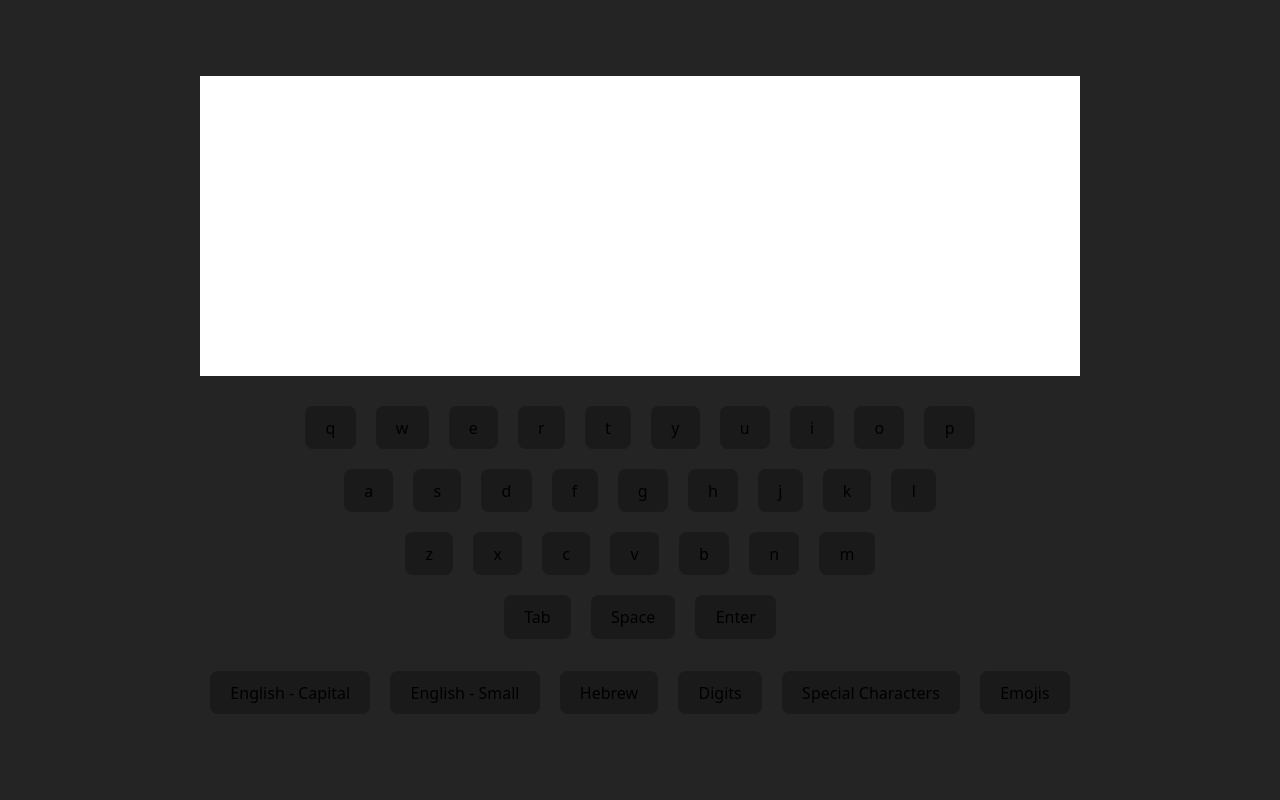
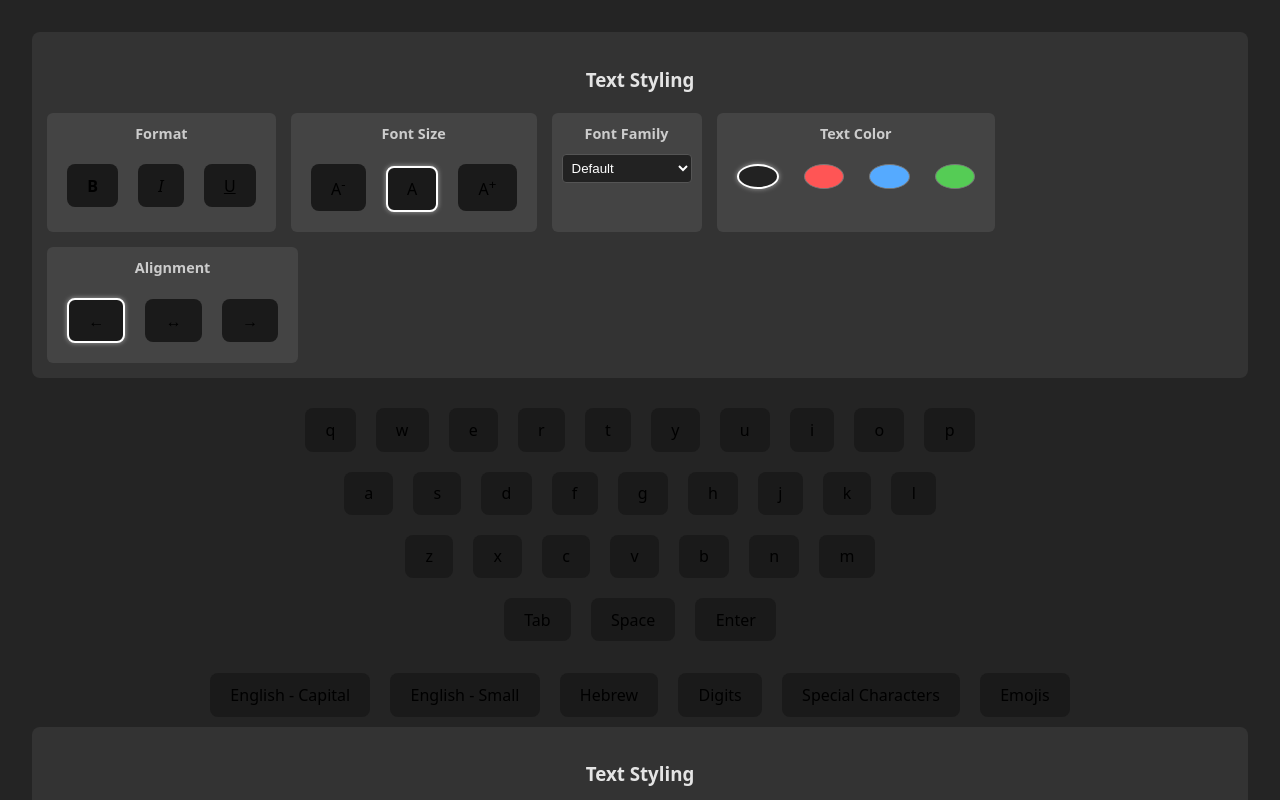
Before and after one commit to DvirFar/TextEditorReact, a React (Vite) app: page / in a window 1280 px wide. Shown: the top 800 px of the page. Built offline with nearby package versions, Linux system fonts and the light colour scheme.

Commit message:
added special options

```diff
--- a/src/App.jsx
+++ b/src/App.jsx
@@ -1,20 +1,29 @@
 import { useState } from 'react'
 import TextArea from './components/TextArea'
 import EditArea from './components/EditArea'
+import { TextFormatterProvider } from './components/TextFormatter'
 import './App.css'
 
 function App() {
   const [text, setText] = useState('')
+  const [formattedSegments, setFormattedSegments] = useState([])
 
   function handleClick(value) {
     setText(text + value);
   }
 
   return (
-    <>
-      <TextArea text={text} />
-      <EditArea onKeyEvent={(val) => handleClick(val)} />
-    </>
+    <TextFormatterProvider>
+      <TextArea text={text} formattedSegments={formattedSegments} />
+      <EditArea
+        onKeyEvent={(val) => handleClick(val)}
+        onStyleApply={(style) => {
+          // This function would be implemented to apply styles to selected text
+          // For now it's a placeholder as the existing functionality focuses on adding text
+          console.log("Style applied:", style);
+        }}
+      />
+    </TextFormatterProvider>
   )
 }
 
--- a/src/components/EditArea.jsx
+++ b/src/components/EditArea.jsx
@@ -1,11 +1,20 @@
 import StyleArea from "./StyleArea";
 import KeyboardArea from "./KeyboardArea";
 import SpecialEditsArea from "./SpecialEditsArea";
+import { useFormatting } from "./TextFormatter";
 
 function EditArea(props) {
+    const { toggleFormat } = useFormatting();
+
+    const handleStyleChange = (styleType) => {
+        toggleFormat(styleType);
+        if (props.onStyleApply) {
+            props.onStyleApply(styleType);
+        }
+    };
 
     return <>
-        <StyleArea />
+        <StyleArea onStyleChange={handleStyleChange} />
         <KeyboardArea onKeyEvent={(val) => props.onKeyEvent(val)} />
         <SpecialEditsArea />
     </>
--- a/src/components/StyleArea.jsx
+++ b/src/components/StyleArea.jsx
@@ -1,7 +1,124 @@
+import styles from './StyleArea.module.css';
+import { useFormatting } from './TextFormatter';
 
+function StyleArea(props) {
+    const { formatting, toggleFormat } = useFormatting();
 
-function StyleArea() {
-    return <></>
+    const handleStyleClick = (style) => {
+        toggleFormat(style);
+        if (props.onStyleChange) {
+            props.onStyleChange(style);
+        }
+    };
+
+    return (
+        <div className={styles.styleArea}>
+            <h3>Text Styling</h3>
+            <div className={styles.styleOptions}>
+                <div className={styles.styleGroup}>
+                    <h4>Format</h4>
+                    <button
+                        className={formatting.bold ? styles.active : ''}
+                        onClick={() => handleStyleClick('bold')}
+                    >
+                        <span className={styles.bold}>B</span>
+                    </button>
+                    <button
+                        className={formatting.italic ? styles.active : ''}
+                        onClick={() => handleStyleClick('italic')}
+                    >
+                        <span className={styles.italic}>I</span>
+                    </button>
+                    <button
+                        className={formatting.underline ? styles.active : ''}
+                        onClick={() => handleStyleClick('underline')}
+                    >
+                        <span className={styles.underline}>U</span>
+                    </button>
+                </div>
+
+                <div className={styles.styleGroup}>
+                    <h4>Font Size</h4>
+                    <button
+                        className={formatting.fontSize === 'small' ? styles.active : ''}
+                        onClick={() => handleStyleClick('small')}
+                    >
+                        A<sup>-</sup>
+                    </button>
+                    <button
+                        className={formatting.fontSize === 'medium' ? styles.active : ''}
+                        onClick={() => handleStyleClick('medium')}
+                    >
+                        A
+                    </button>
+                    <button
+                        className={formatting.fontSize === 'large' ? styles.active : ''}
+                        onClick={() => handleStyleClick('large')}
+                    >
+                        A<sup>+</sup>
+                    </button>
+                </div>
+
+                <div className={styles.styleGroup}>
+                    <h4>Font Family</h4>
+                    <select
+                        value={formatting.fontFamily}
+                        onChange={(e) => handleStyleClick(e.target.value)}
+                    >
+                        <option value="default">Default</option>
+                        <option value="serif">Serif</option>
+                        <option value="sans-serif">Sans-serif</option>
+                        <option value="monospace">Monospace</option>
+                        <option value="cursive">Cursive</option>
+                    </select>
+                </div>
+
+                <div className={styles.styleGroup}>
+                    <h4>Text Color</h4>
+                    <div className={styles.colorPicker}>
+                        <button
+                            className={`${styles.colorBtn} ${styles.blackText} ${formatting.color === 'black' ? styles.active : ''}`}
+                            onClick={() => handleStyleClick('black')}
+                        />
+                        <button
+                            className={`${styles.colorBtn} ${styles.redText} ${formatting.color === 'red' ? styles.active : ''}`}
+                            onClick={() => handleStyleClick('red')}
+                        />
+                        <button
+                            className={`${styles.colorBtn} ${styles.blueText} ${formatting.color === 'blue' ? styles.active : ''}`}
+                            onClick={() => handleStyleClick('blue')}
+                        />
+                        <button
+                            className={`${styles.colorBtn} ${styles.greenText} ${formatting.color === 'green' ? styles.active : ''}`}
+                            onClick={() => handleStyleClick('green')}
+                        />
+                    </div>
+                </div>
+
+                <div className={styles.styleGroup}>
+                    <h4>Alignment</h4>
+                    <button
+                        className={formatting.alignment === 'left' ? styles.active : ''}
+                        onClick={() => handleStyleClick('left')}
+                    >
+                        ←
+                    </button>
+                    <button
+                        className={formatting.alignment === 'center' ? styles.active : ''}
+                        onClick={() => handleStyleClick('center')}
+                    >
+                        ↔
+                    </button>
+                    <button
+                        className={formatting.alignment === 'right' ? styles.active : ''}
+                        onClick={() => handleStyleClick('right')}
+                    >
+                        →
+                    </button>
+                </div>
+            </div>
+        </div>
+    );
 }
 
 export default StyleArea;
--- /dev/null
+++ b/src/components/StyleArea.module.css
@@ -0,0 +1,80 @@
+.styleArea {
+    background-color: #333;
+    border-radius: 8px;
+    padding: 15px;
+    margin-bottom: 20px;
+}
+
+.styleOptions {
+    display: flex;
+    flex-wrap: wrap;
+    gap: 15px;
+}
+
+.styleGroup {
+    background-color: #444;
+    border-radius: 6px;
+    padding: 10px;
+    min-width: 130px;
+}
+
+.styleGroup h4 {
+    margin: 0 0 10px 0;
+    font-size: 0.9em;
+    color: #ccc;
+}
+
+.bold {
+    font-weight: bold;
+}
+
+.italic {
+    font-style: italic;
+}
+
+.underline {
+    text-decoration: underline;
+}
+
+.colorPicker {
+    display: flex;
+    gap: 5px;
+}
+
+.colorBtn {
+    width: 25px;
+    height: 25px;
+    border-radius: 50%;
+    border: 1px solid #777;
+    cursor: pointer;
+}
+
+.blackText {
+    background-color: #222;
+}
+
+.redText {
+    background-color: #ff5555;
+}
+
+.blueText {
+    background-color: #55aaff;
+}
+
+.greenText {
+    background-color: #55cc55;
+}
+
+.active {
+    border: 2px solid #fff;
+    box-shadow: 0 0 5px rgba(255, 255, 255, 0.5);
+}
+
+.styleGroup select {
+    background-color: #222;
+    color: white;
+    border: 1px solid #555;
+    border-radius: 4px;
+    padding: 5px;
+    width: 100%;
+}
--- a/src/components/TextArea.jsx
+++ b/src/components/TextArea.jsx
@@ -1,9 +1,23 @@
-import styles from './TextArea.module.css';
+import StyleArea from "./StyleArea";
+import KeyboardArea from "./KeyboardArea";
+import SpecialEditsArea from "./SpecialEditsArea";
+import { useFormatting } from "./TextFormatter";
 
-function TextArea(props) {
-    return <div className={styles.textarea}>
-        {props.text}
-    </div>
+function EditArea(props) {
+    const { toggleFormat } = useFormatting();
+
+    const handleStyleChange = (styleType) => {
+        toggleFormat(styleType);
+        if (props.onStyleApply) {
+            props.onStyleApply(styleType);
+        }
+    };
+
+    return <>
+        <StyleArea onStyleChange={handleStyleChange} />
+        <KeyboardArea onKeyEvent={(val) => props.onKeyEvent(val)} />
+        <SpecialEditsArea />
+    </>
 }
 
-export default TextArea;
+export default EditArea;
--- /dev/null
+++ b/src/components/TextFormatter.jsx
@@ -0,0 +1,72 @@
+import React, { createContext, useState, useContext } from 'react';
+
+// Create a context for text formatting
+export const FormattingContext = createContext();
+
+export function useFormatting() {
+    return useContext(FormattingContext);
+}
+
+export function TextFormatterProvider({ children }) {
+    // State for text formatting options
+    const [formatting, setFormatting] = useState({
+        bold: false,
+        italic: false,
+        underline: false,
+        fontSize: 'medium', // small, medium, large
+        fontFamily: 'default',
+        color: 'black',
+        alignment: 'left'
+    });
+
+    // Function to toggle a formatting option
+    const toggleFormat = (formatType) => {
+        if (['bold', 'italic', 'underline'].includes(formatType)) {
+            setFormatting(prev => ({
+                ...prev,
+                [formatType]: !prev[formatType]
+            }));
+        } else if (['small', 'medium', 'large'].includes(formatType)) {
+            setFormatting(prev => ({
+                ...prev,
+                fontSize: formatType
+            }));
+        } else if (['default', 'serif', 'sans-serif', 'monospace', 'cursive'].includes(formatType)) {
+            setFormatting(prev => ({
+                ...prev,
+                fontFamily: formatType
+            }));
+        } else if (['black', 'red', 'blue', 'green'].includes(formatType)) {
+            setFormatting(prev => ({
+                ...prev,
+                color: formatType
+            }));
+        } else if (['left', 'center', 'right'].includes(formatType)) {
+            setFormatting(prev => ({
+                ...prev,
+                alignment: formatType
+            }));
+        }
+    };
+
+    // Function to apply formatting to text
+    const formatText = (text) => {
+        return {
+            text,
+            formatting: { ...formatting }
+        };
+    };
+
+    // Provide context values
+    const contextValue = {
+        formatting,
+        toggleFormat,
+        formatText
+    };
+
+    return (
+        <FormattingContext.Provider value={contextValue}>
+            {children}
+        </FormattingContext.Provider>
+    );
+}
```
